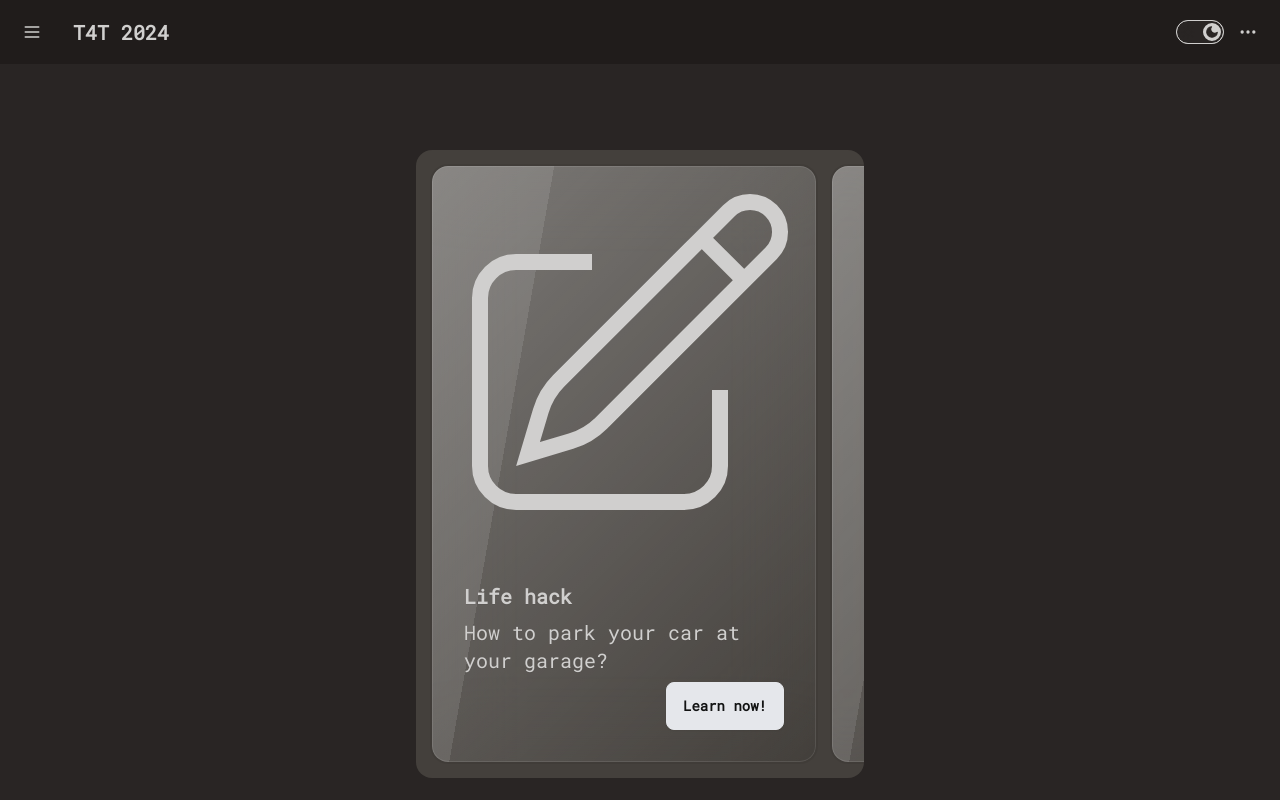
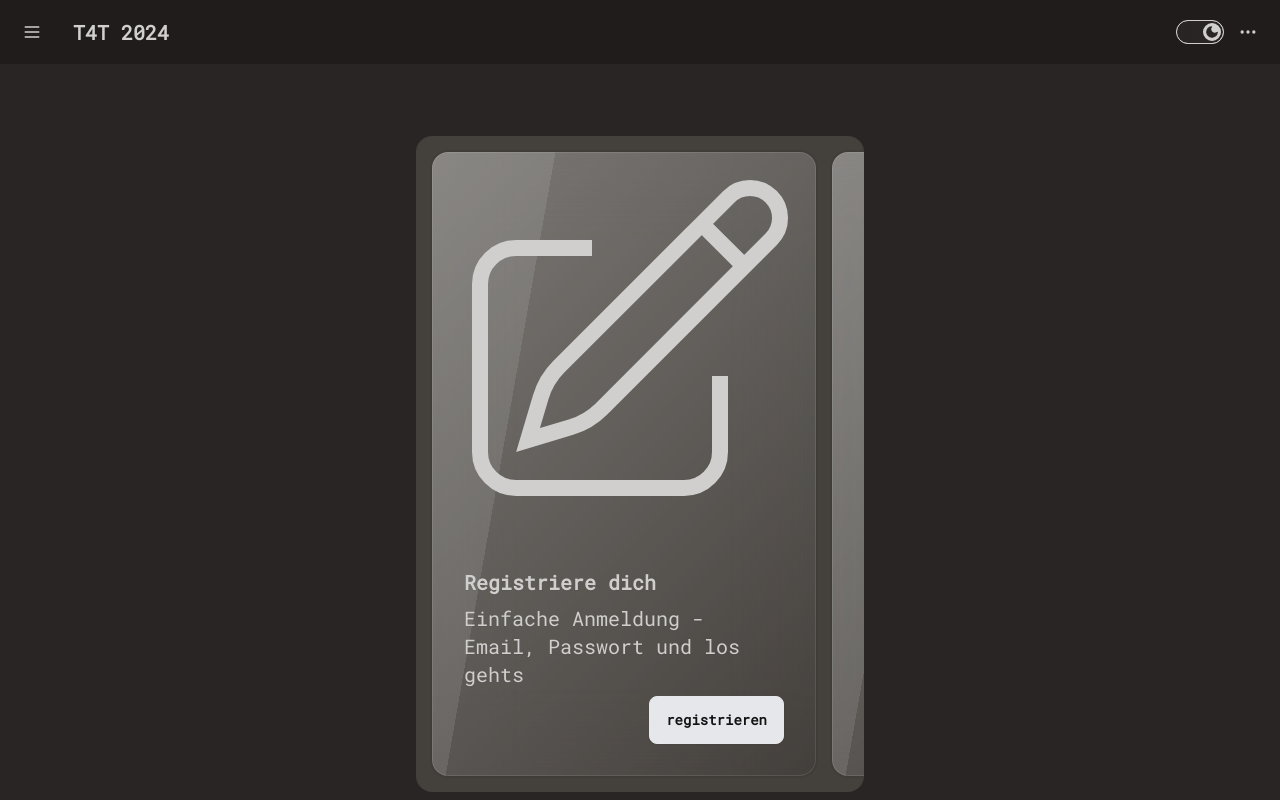
Before and after one commit to M-Halid/T4T-Task-for-Talent, a React (Vite) app in the folder FRONTEND/app/: page /GetStarted in a window 1280 px wide. Shown: the top 800 px of the page. Built offline with nearby package versions, Linux system fonts and the light colour scheme.

Commit message:
logo draft; GestStarted Guide added; minor UI adjustments

```diff
--- a/FRONTEND/app/src/components/GetStarted/GetStarted.jsx
+++ b/FRONTEND/app/src/components/GetStarted/GetStarted.jsx
@@ -1,3 +1,4 @@
+import { Link } from "react-router-dom";
 const GetStarted = () => {
   return (
     <div className="flex justify-center items-center min-h-screen">
@@ -16,10 +17,12 @@ const GetStarted = () => {
               </svg>
             </figure>
             <div className="card-body">
-              <h2 className="card-title">Life hack</h2>
-              <p>How to park your car at your garage?</p>
+              <h2 className="card-title">Registriere dich</h2>
+              <p>Einfache Anmeldung - Email, Passwort und los gehts</p>
               <div className="card-actions justify-end">
-                <button className="btn btn-primary">Learn now!</button>
+                <Link to="/signup">
+                  <button className="btn btn-primary">registrieren</button>
+                </Link>
               </div>
             </div>
           </div>
@@ -38,11 +41,12 @@ const GetStarted = () => {
               </svg>
             </figure>
             <div className="card-body">
-              <h2 className="card-title">Life hack</h2>
-              <p>How to park your car at your garage?</p>
-              <div className="card-actions justify-end">
-                <button className="btn btn-primary">Learn now!</button>
-              </div>
+              <h2 className="card-title">Profil anlegen</h2>
+              <p>
+                Erstelle dein Nutzerprofil innerhalb weniger Minuten. Alles auf
+                einen Blick!
+              </p>
+              <div className="card-actions justify-end"></div>
             </div>
           </div>
         </div>
@@ -60,11 +64,13 @@ const GetStarted = () => {
               </svg>
             </figure>
             <div className="card-body">
-              <h2 className="card-title">Life hack</h2>
-              <p>How to park your car at your garage?</p>
-              <div className="card-actions justify-end">
-                <button className="btn btn-primary">Learn now!</button>
-              </div>
+              <h2 className="card-title">Talent Profil</h2>
+              <p>
+                {" "}
+                Präsentiere dich und deine Talente um Aufträge zu ergattern,
+                oder...
+              </p>
+              <div className="card-actions justify-end"></div>
             </div>
           </div>
         </div>
@@ -82,11 +88,11 @@ const GetStarted = () => {
               </svg>
             </figure>
             <div className="card-body">
-              <h2 className="card-title">Life hack</h2>
-              <p>How to park your car at your garage?</p>
-              <div className="card-actions justify-end">
-                <button className="btn btn-primary">Learn now!</button>
-              </div>
+              <h2 className="card-title">Tasks</h2>
+              <p>
+                ... erstelle Tasks auf die sich unsere Talents bewerben können
+              </p>
+              <div className="card-actions justify-end"></div>
             </div>
           </div>
         </div>
@@ -104,11 +110,9 @@ const GetStarted = () => {
               </svg>
             </figure>
             <div className="card-body">
-              <h2 className="card-title">Life hack</h2>
-              <p>How to park your car at your garage?</p>
-              <div className="card-actions justify-end">
-                <button className="btn btn-primary">Learn now!</button>
-              </div>
+              <h2 className="card-title">Finde was du suchst</h2>
+              <p>ob Talent oder Task - hier findest du was du suchst</p>
+              <div className="card-actions justify-end"></div>
             </div>
           </div>
         </div>
@@ -126,11 +130,12 @@ const GetStarted = () => {
               </svg>
             </figure>
             <div className="card-body">
-              <h2 className="card-title">Life hack</h2>
-              <p>How to park your car at your garage?</p>
-              <div className="card-actions justify-end">
-                <button className="btn btn-primary">Learn now!</button>
-              </div>
+              <h2 className="card-title">bestätige Aufträge</h2>
+              <p>
+                über freie Kommunikation ohne Restriktionen, wie und wo du
+                willst
+              </p>
+              <div className="card-actions justify-end"></div>
             </div>
           </div>
         </div>
@@ -148,11 +153,11 @@ const GetStarted = () => {
               </svg>
             </figure>
             <div className="card-body">
-              <h2 className="card-title">Life hack</h2>
-              <p>How to park your car at your garage?</p>
-              <div className="card-actions justify-end">
-                <button className="btn btn-primary">Learn now!</button>
-              </div>
+              <h2 className="card-title">Bearbeitung</h2>
+              <p>
+                Warte ab bis dein Task erfüllt wird oder mach dich an die Arbeit
+              </p>
+              <div className="card-actions justify-end"></div>
             </div>
           </div>
         </div>
@@ -170,11 +175,9 @@ const GetStarted = () => {
               </svg>
             </figure>
             <div className="card-body">
-              <h2 className="card-title">Life hack</h2>
-              <p>How to park your car at your garage?</p>
-              <div className="card-actions justify-end">
-                <button className="btn btn-primary">Learn now!</button>
-              </div>
+              <h2 className="card-title">Erfüllung</h2>
+              <p>ist die Bearbeitung gemäß der gestellten Kriterien erfolgt</p>
+              <div className="card-actions justify-end"></div>
             </div>
           </div>
         </div>
@@ -192,11 +195,9 @@ const GetStarted = () => {
               </svg>
             </figure>
             <div className="card-body">
-              <h2 className="card-title">Life hack</h2>
-              <p>How to park your car at your garage?</p>
-              <div className="card-actions justify-end">
-                <button className="btn btn-primary">Learn now!</button>
-              </div>
+              <h2 className="card-title">Money maken</h2>
+              <p>... werden beide Seiten profitieren</p>
+              <div className="card-actions justify-end"></div>
             </div>
           </div>
         </div>
--- a/FRONTEND/app/src/components/HeroSection/HeroSection.jsx
+++ b/FRONTEND/app/src/components/HeroSection/HeroSection.jsx
@@ -12,8 +12,8 @@ const HeroSection = () => {
         src={videoAsset}
         type="video/mp4"
       />
-      <div className="hero-overlay bg-opacity-60"></div>
-      <div className="hero-content text-center text-primary bg-base-300 bg-opacity-95 rounded-lg">
+
+      <div className="hero-content text-center text-primary bg-base-300 bg-opacity-95 rounded-lg shadow-xl ">
         <div className="max-w-md">
           <h1 className="mb-5 text-5xl font-bold">
             Task 4 Talent - Talent 4 Task
--- a/FRONTEND/app/src/components/SignIn/SignIn.jsx
+++ b/FRONTEND/app/src/components/SignIn/SignIn.jsx
@@ -17,7 +17,6 @@ const SignIn = () => {
   const navigate = useNavigate();
 
   const loadUser = (data) => {
-
     const userInfo = data.user;
     const talent = data.talent.talent;
 
@@ -32,16 +31,17 @@ const SignIn = () => {
       id: userInfo._id,
       name: userInfo.name,
 
-      email: userInfo.email,});
+      email: userInfo.email,
+    });
 
-      if(data.talent.talent) {
-      const talent = data.talent.talent
+    if (data.talent.talent) {
+      const talent = data.talent.talent;
 
       setIsLoggedIn({
         id: userInfo._id,
         name: userInfo.name,
         email: userInfo.email,
-      skills:  talent.skills,
+        skills: talent.skills,
 
         workingFields: talent.workingFields,
         age: talent.age,
@@ -56,7 +56,8 @@ const SignIn = () => {
         certifications: talent.certifications,
         certificationFile: null,
         languages: talent.languages,
-    });}
+      });
+    }
   };
 
   const handleSignIn = (event) => {
@@ -95,7 +96,7 @@ const SignIn = () => {
 
   return (
     <div className="flex justify-center items-center min-h-screen">
-      <div className="card bg-base-300 shadow-md flex-col shrink-0 w-full max-w-md">
+      <div className="card bg-base-300 mt-3 mb-10 flex-col shrink-0 w-full max-w-md">
         <form className="card-body" onSubmit={handleSignIn}>
           <div className="form-control">
             <label className="label">
--- a/FRONTEND/app/src/components/SignUp/SignUp.jsx
+++ b/FRONTEND/app/src/components/SignUp/SignUp.jsx
@@ -39,7 +39,7 @@ const SignUp = () => {
 
   return (
     <div className="flex justify-center items-center min-h-screen">
-      <div className="card bg-base-300 shadow-md flex-col shrink-0 w-full max-w-md ">
+      <div className="card bg-base-300 mt-3 mb-10 flex-col shrink-0 w-full max-w-md ">
         <form className="card-body" onSubmit={handleRegister}>
           <div className="form-control">
             <label className="label">
--- a/FRONTEND/app/src/components/UserHub/UserHub.jsx
+++ b/FRONTEND/app/src/components/UserHub/UserHub.jsx
@@ -28,7 +28,7 @@ const UserHub = () => {
   return (
     <div>
       <div className="flex justify-center items-center pt-12 pb-12 bg-base-100">
-        <div className="p-6 bg-base-300 rounded-xl shadow-md flex flex-col items-center justify-center space-y-4">
+        <div className="p-6 bg-base-300 rounded-xl mt-3 mb-10 flex flex-col items-center justify-center space-y-4">
           <h2 className="text-primary mb-2">Choose your view</h2>
           <div className="flex items-center justify-between w-full">
             <span className="text-secondary">{showTasksLabel}</span>
```
Also changed, not shown: FRONTEND/app/src/components/Profiles/TalentProfile.jsx (+10 -5 lines), FRONTEND/app/src/components/Profiles/TaskProfile.jsx (+8 -1 lines), FRONTEND/app/src/assets/tft.jpg.jpg (added), FRONTEND/app/src/assets/tft.png.png (added). Lines whose indentation alone changed are shown as unchanged.
